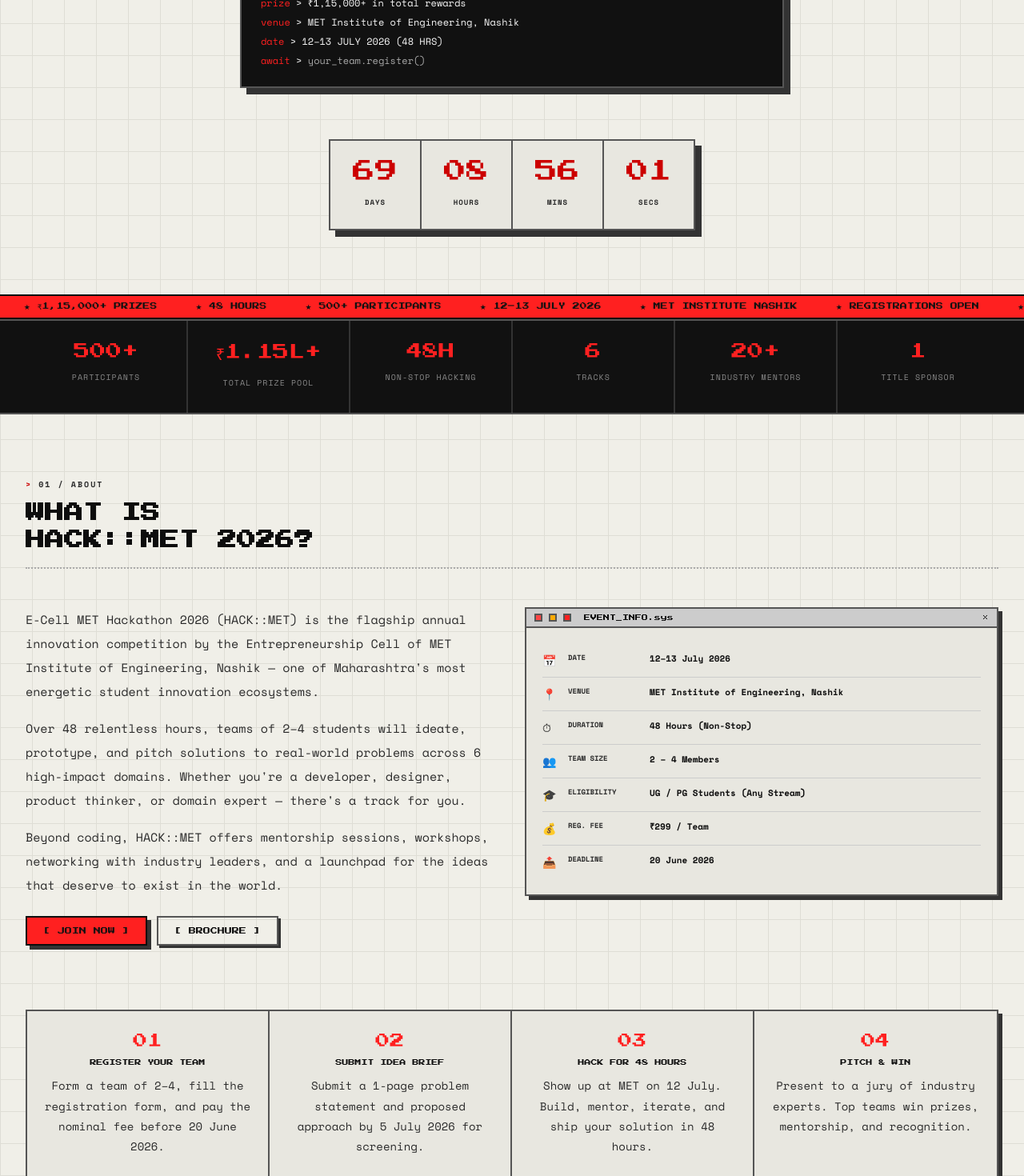
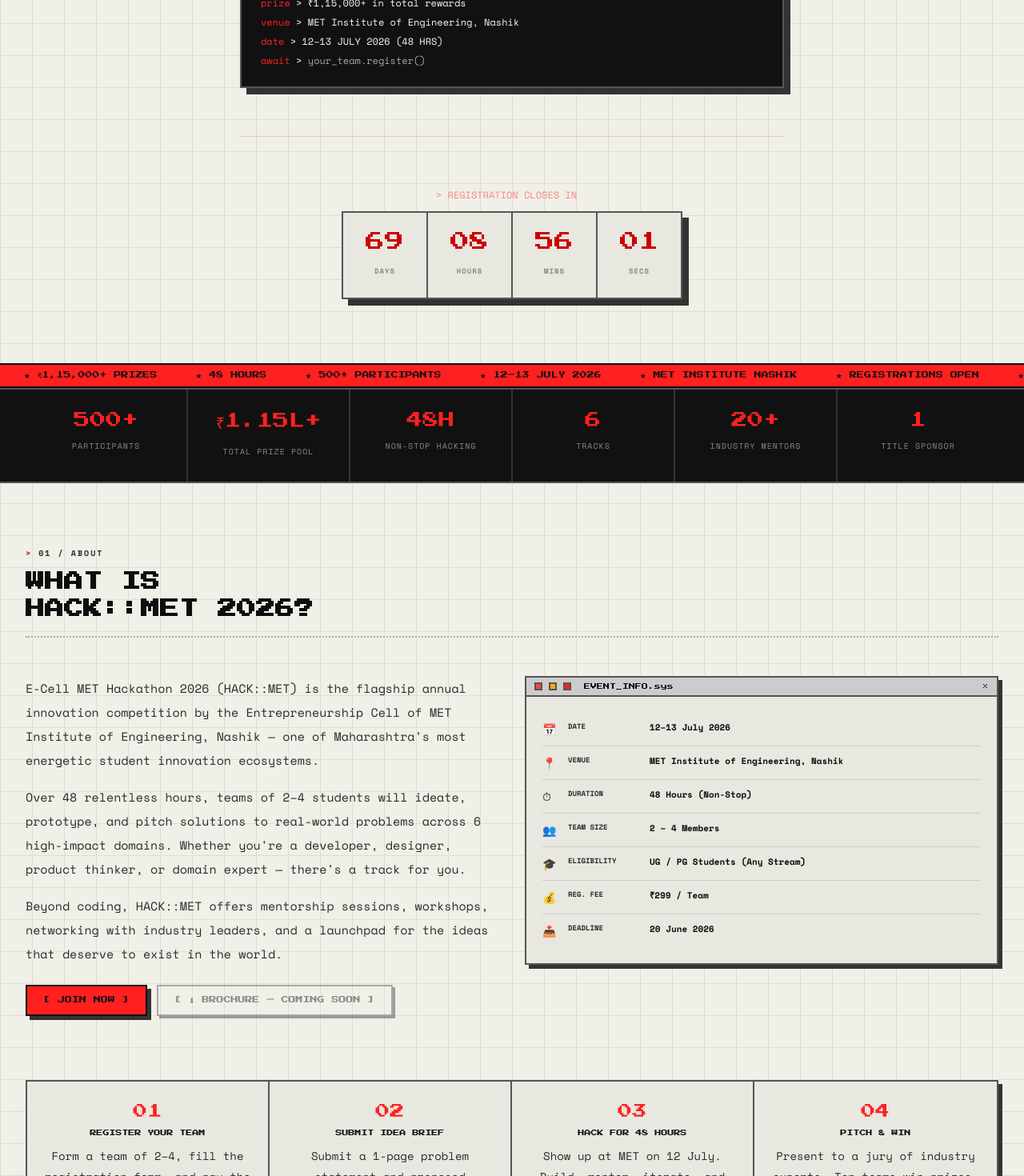
Before and after one commit to rohansachinpatil/hackmet-2026, a Next.js app: page / in a window 1280 px wide. Shown: the part 1171-2641 px from the top of the page at 80% size. Built offline with nearby package versions, Linux system fonts and the light colour scheme.

Commit message:
feat: implement hero section, countdown component, and foundational global styles

```diff
--- a/app/globals.css
+++ b/app/globals.css
@@ -290,9 +290,23 @@
   background: var(--card-bg);
 }
 
+.btn-brochure {
+  min-width: 200px;
+  text-align: center;
+  white-space: normal;
+  word-wrap: break-word;
+}
+
+@media (max-width: 600px) {
+  .btn-brochure {
+    width: 100%;
+  }
+}
+
 /* hero terminal window */
 .hero-terminal {
   margin-top: 56px;
+  margin-bottom: 60px;
   width: 100%;
   max-width: 680px;
   border: 2px solid var(--border-dark);
@@ -381,6 +395,8 @@
 .countdown-section {
   padding: 0 32px 80px;
   display: flex;
+  flex-direction: column;
+  align-items: center;
   justify-content: center;
 }
 
@@ -405,7 +421,7 @@
 
 .countdown-num {
   font-family: 'Press Start 2P', monospace;
-  font-size: 28px;
+  font-size: 24px;
   color: var(--primary-dark);
   display: block;
   line-height: 1;
@@ -417,8 +433,28 @@
   font-size: 9px;
   font-weight: 700;
   color: var(--text-sec);
+  opacity: 0.5;
   text-transform: uppercase;
   letter-spacing: 1px;
+}
+
+.countdown-label-top {
+  font-family: 'Space Mono', monospace;
+  font-size: 12px;
+  text-transform: uppercase;
+  color: rgba(255, 32, 32, 0.5);
+  margin-bottom: 12px;
+  text-align: center;
+}
+
+.countdown-label-top .blink {
+  display: inline-block;
+  width: 8px;
+  height: 14px;
+  background: rgba(255, 32, 32, 0.5);
+  margin-left: 6px;
+  vertical-align: middle;
+  animation: blink 1s steps(1) infinite;
 }
 
 /* ───── SECTIONS COMMON ───── */
--- a/components/About.jsx
+++ b/components/About.jsx
@@ -15,7 +15,16 @@
             launchpad for the ideas that deserve to exist in the world.</p>
           <div style={{ display: 'flex', gap: '12px', flexWrap: 'wrap', marginTop: '24px' }}>
             <a href="#register" className="btn-primary">[ JOIN NOW ]</a>
-            <a href="#" className="btn-outline">[ BROCHURE ]</a>
+            <a
+              href="/assets/HackMET2026_Brochure.pdf"
+              className="btn-outline btn-brochure"
+              target="_blank"
+              rel="noopener noreferrer"
+              download="HackMET2026_Brochure.pdf"
+              style={{ pointerEvents: 'none', opacity: 0.45 }}
+            >
+              [ ⬇ BROCHURE &mdash; COMING SOON ]
+            </a>
           </div>
         </div>
         <div>
--- a/components/Countdown.jsx
+++ b/components/Countdown.jsx
@@ -24,6 +24,9 @@
 
   return (
     <div className="countdown-section">
+      <div className="countdown-label-top">
+        &gt; REGISTRATION CLOSES IN<span className="blink"></span>
+      </div>
       <div className="countdown-wrap">
         {[['Days', time.days], ['Hours', time.hrs], ['Mins', time.min], ['Secs', time.sec]].map(([label, val]) => (
           <div className="countdown-unit" key={label}>
--- a/components/Hero.jsx
+++ b/components/Hero.jsx
@@ -44,6 +44,7 @@
           <div><span className="g">await</span><span className="w"> &gt;</span> your_team.register() <span className="blink"></span></div>
         </div>
       </div>
+      <hr style={{ border: 'none', borderTop: '1px solid rgba(255, 32, 32, 0.2)', width: '100%', maxWidth: '680px' }} />
     </section>
   );
 }
```
